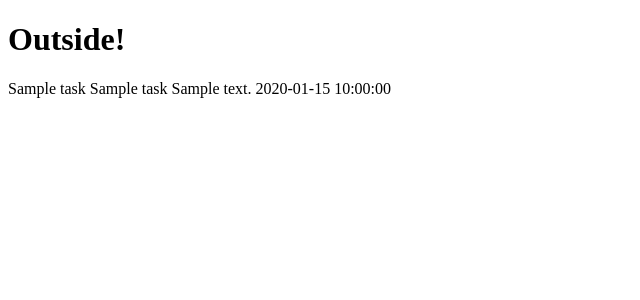
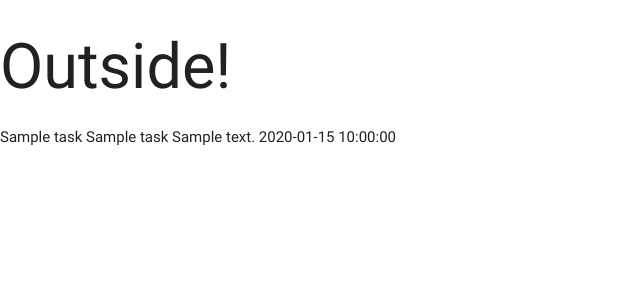
Before and after one commit to Sebastian-Torres-Matrix/task-manager-project, a Flask app: page / in a window 1280 px wide. Shown: the top 300 px of the page, without its empty margins (0-640 px from the left). Run offline with Flask 2, Linux system fonts and the light colour scheme; a database or web service that is not in the repository returns one stand-in record (values such as "Sample title"); some libraries are stand-ins or nearby versions.

Commit message:
Materialize CDNs added

```diff
--- a/templates/base.html
+++ b/templates/base.html
@@ -1,6 +1,8 @@
 <!DOCTYPE html>
 <html lang="en">
 <head>
+    <link href="https://fonts.googleapis.com/icon?family=Material+Icons" rel="stylesheet">
+    <link rel="stylesheet"  href="https://cdnjs.cloudflare.com/ajax/libs/materialize/0.100.2/css/materialize.min.css">
     <meta charset="UTF-8">
     <meta name="viewport" content="width=device-width, initial-scale=1.0">
     <title>Document</title>
@@ -9,5 +11,7 @@
     <h1>Outside!</h1>
     {% block content %}
     {% endblock %}
+    <link rel="stylesheet" href="https://cdnjs.cloudflare.com/ajax/libs/jquery/3.5.1/jquery.min.js">
+    <script src="https://cdnjs.cloudflare.com/ajax/libs/materialize/0.100.2/js/materialize.min.js"></script>
 </body>
 </html>
```
